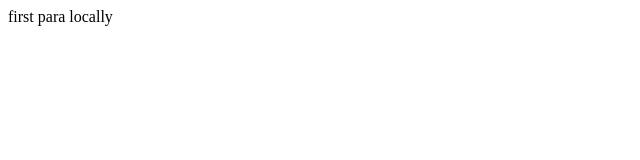
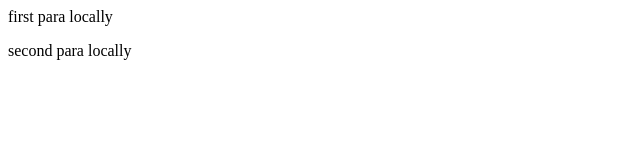
Before and after one commit to himmatsr/experiment, a plain HTML site: page index.html in a window 1280 px wide. Shown: the whole page, without its empty margins (0-640 px from the left). Drawn offline with Linux system fonts and the light colour scheme.

Commit message:
Second Para

```diff
--- a/index.html
+++ b/index.html
@@ -1,5 +1,6 @@
 <html>
 <body>
 <p>first para locally</p>
+<p>second para locally</p>
 </body>
 </html>
```
